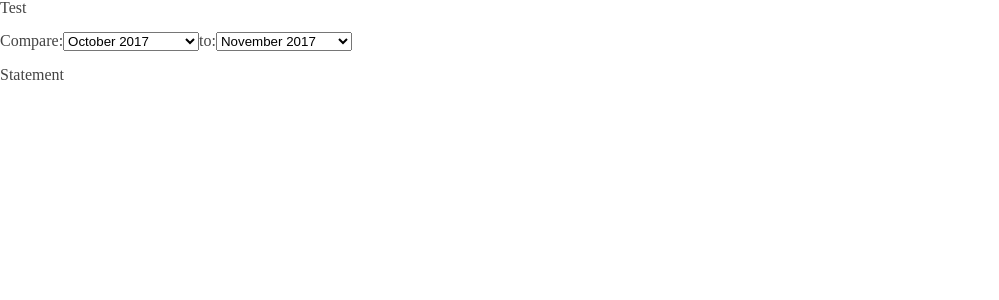
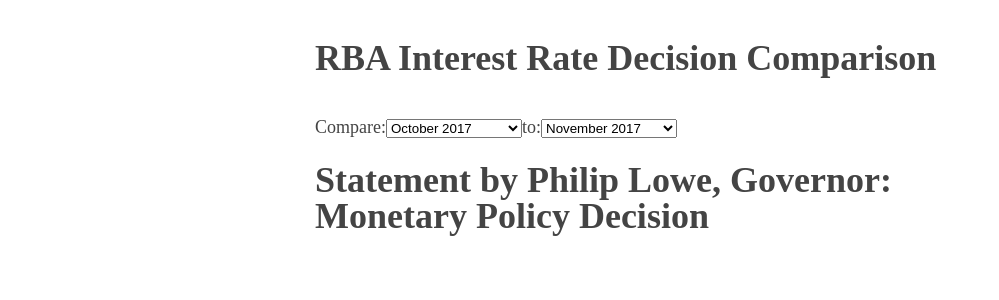
Before and after one commit to Alastairm/rbatracker, a React app: page / in a window 1280 px wide. Shown: the top 300 px of the page, without its empty margins (0-999 px from the left). Built offline with nearby package versions, Linux system fonts and the light colour scheme; no server answers.

Commit message:
Style cleanup

```diff
--- a/App.js
+++ b/App.js
@@ -33,13 +33,13 @@
             onChange={this.input1Handler1}
             default={this.state.default1}
           />
-          to:
+            to:
           <StatementSelector
             onChange={this.input1Handler2}
             default={this.state.default2}
           />
         </p>
-        <h1>Statement</h1>
+        <h1>Statement by Philip Lowe, Governor: Monetary Policy Decision</h1>
         <StatementDiff
           statementA={this.state.statementA}
           statementB={this.state.statementB}
--- a/hello.jsx
+++ b/hello.jsx
@@ -3,6 +3,6 @@
 
 export default class Hello extends React.Component{
   render(){
-    return <h1>Test </h1>;
+    return <h1>RBA Interest Rate Decision Comparison</h1>;
   }
 }
--- a/index.html
+++ b/index.html
@@ -2,7 +2,7 @@
 <html>
   <head>
     <meta charset="UTF-8">
-    <title>Hello React</title>
+    <title>RBA Policy Comparer</title>
     <link rel="stylesheet" type="text/css" href="style.css"/>
     <link rel="stylesheet" type="text/css" href="reset.css"/>
   </head>
--- a/reset.css
+++ b/reset.css
@@ -3,26 +3,7 @@
    License: none (public domain)
 */
 
-html, body, div, span, applet, object, iframe,
-h1, h2, h3, h4, h5, h6, p, blockquote, pre,
-a, abbr, acronym, address, big, cite, code,
-del, dfn, em, img, ins, kbd, q, s, samp,
-small, strike, strong, sub, sup, tt, var,
-b, u, i, center,
-dl, dt, dd, ol, ul, li,
-fieldset, form, label, legend,
-table, caption, tbody, tfoot, thead, tr, th, td,
-article, aside, canvas, details, embed,
-figure, figcaption, footer, header, hgroup,
-menu, nav, output, ruby, section, summary,
-time, mark, audio, video {
-	margin: 0;
-	padding: 0;
-	border: 0;
-	// font-size: 100%;
-	font: inherit;
-	vertical-align: baseline;
-}
+
 /* HTML5 display-role reset for older browsers */
 article, aside, details, figcaption, figure,
 footer, header, hgroup, menu, nav, section {
```
Also changed, not shown: bundle.js.
